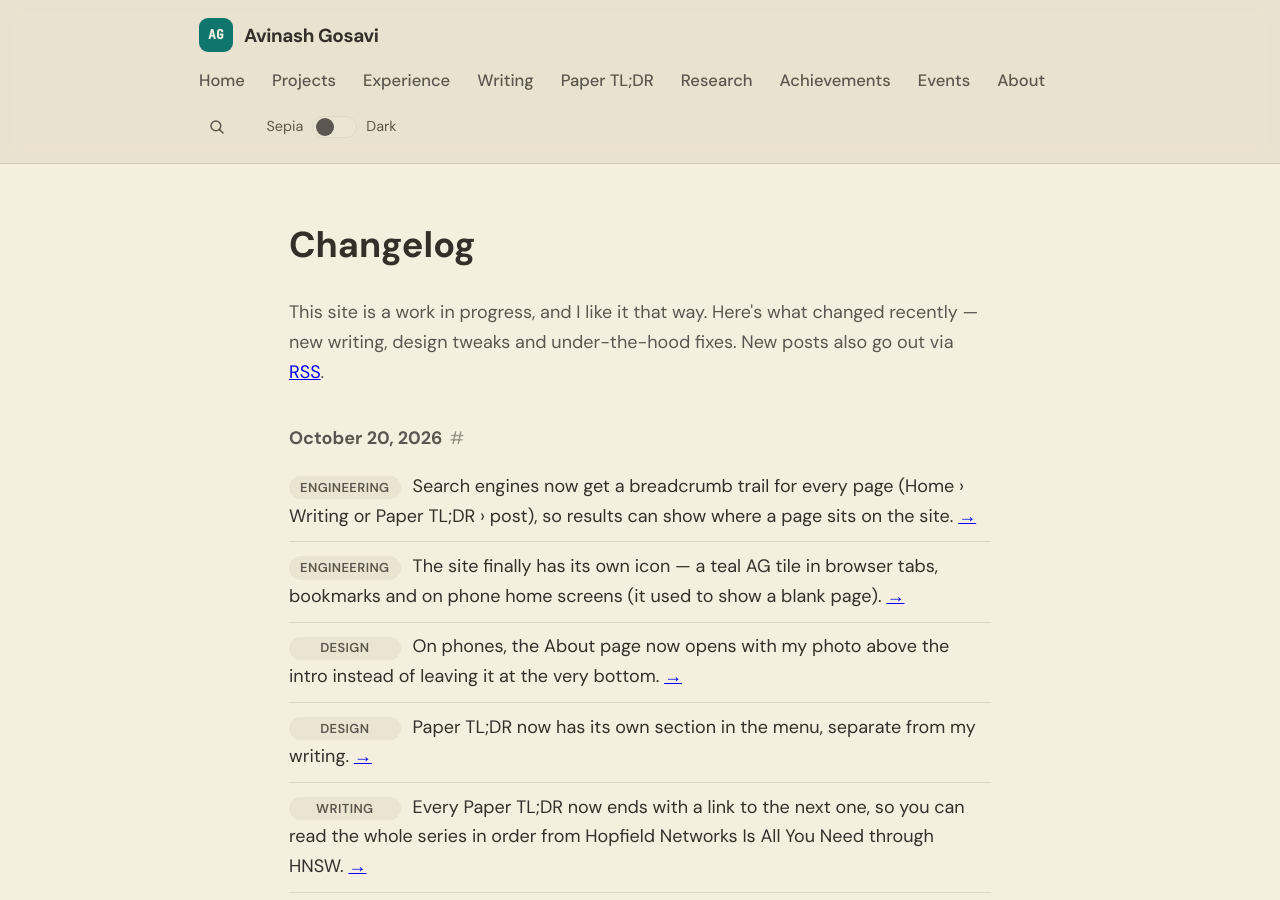
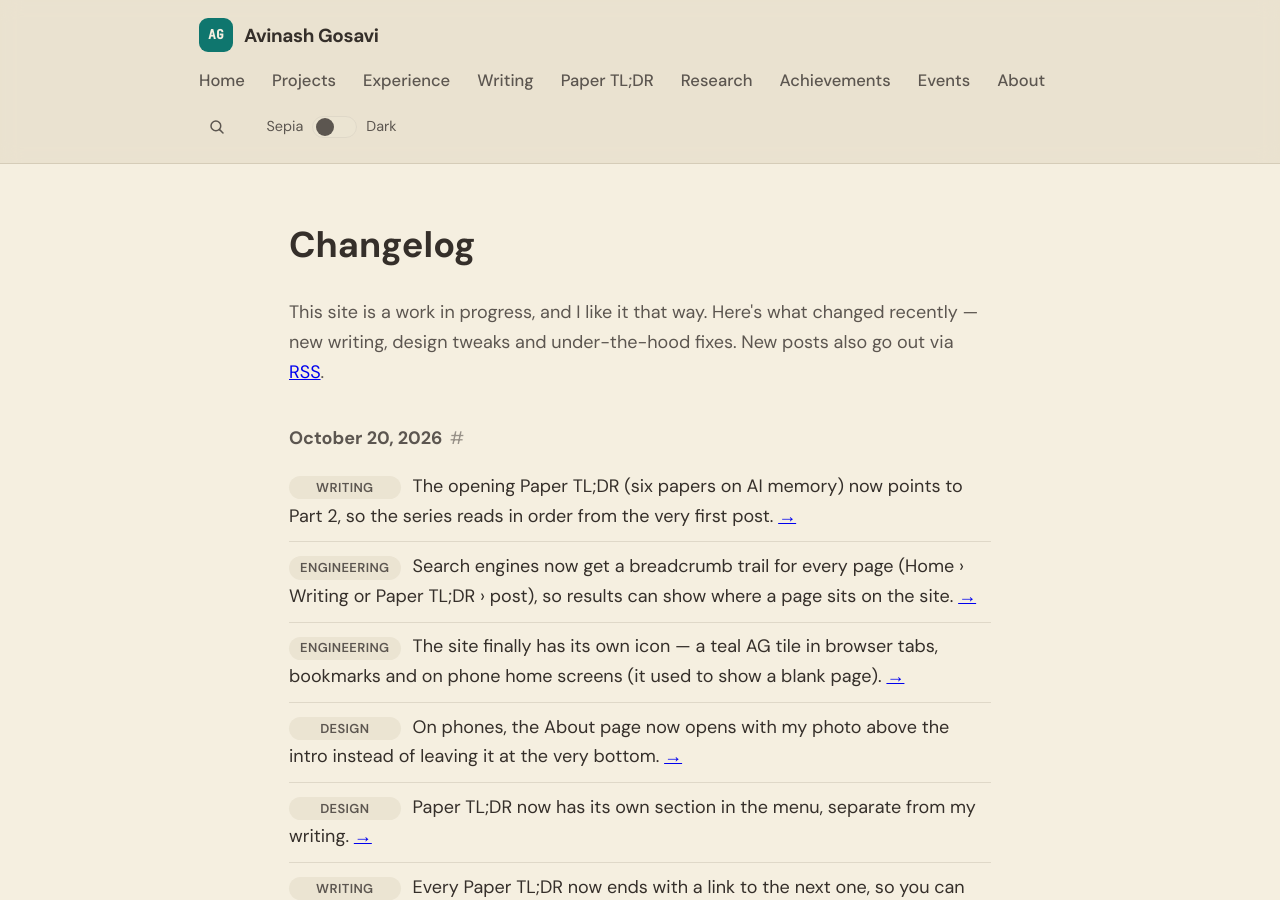
Before and after one commit to aag1091-alt/avinashgosavi.com, a Jekyll site: the page built from changelog.md, in a window 1280 px wide and 900 px high. Built offline with Jekyll 4.4.1, drawn with Linux system fonts in a browser that asks for light colours.

Commit message:
Six-papers hub links Part 2; llms.txt lists Writing, Series, Achievements
Co-Authored-By: Claude <noreply@anthropic.com>

```diff
--- a/_data/changelog.yml
+++ b/_data/changelog.yml
@@ -1,5 +1,9 @@
 # Public changelog shown on /changelog and (latest 3) on the homepage.
 # Newest first. desk: Writing | Design | Engineering
+- date: 2026-10-20
+  desk: Writing
+  text: The opening Paper TL;DR (six papers on AI memory) now points to Part 2, so the series reads in order from the very first post.
+  link: /post/paper-tldr-six-papers-on-memory/
 - date: 2026-10-20
   desk: Engineering
   text: Search engines now get a breadcrumb trail for every page (Home › Writing or Paper TL;DR › post), so results can show where a page sits on the site.
--- a/_posts/2026-10-18-paper-tldr-six-papers-on-memory.md
+++ b/_posts/2026-10-18-paper-tldr-six-papers-on-memory.md
@@ -68,3 +68,5 @@ I didn't start with papers. I started building, got stuck, and went looking for
 Reading these in a row, I keep landing on the same picture: good memory is **found by meaning and context**, **changes over time**, and **belongs to the person it's about**. Most systems today nail the first, ignore the second, and get the third backwards.
 
 All six live on my [papershelf](/research/#papershelf) with the rest of what I'm reading. If any of the vocabulary here is new, the [agent memory glossary](/post/agent-memory-glossary/) has short definitions. If there's a paper on memory or agents you think I should read next, I'd genuinely love to hear about it.
+
+Next in the series: [Hopfield Networks Is All You Need](/post/paper-tldr-hopfield-networks-is-all-you-need/), how modern Hopfield networks store exponentially many memories and why their update rule is transformer attention. Every part is listed on the [Paper TL;DR](/paper-tldr/) page.
--- a/llms.txt
+++ b/llms.txt
@@ -30,6 +30,9 @@ Full text of every post in one file: {{ "/llms-full.txt" | absolute_url }}
 ## Pages
 
 - [Paper TL;DR]({{ "/paper-tldr/" | absolute_url }}): plain-language summaries of papers on AI memory, retrieval and search
+- [Writing]({{ "/blog/" | absolute_url }}): all posts outside the Paper TL;DR section, filterable by tag
+- [Series]({{ "/series/" | absolute_url }}): multi-part series (VaultMem, Paper TL;DR) in reading order
+- [Achievements]({{ "/achievements/" | absolute_url }}): engineering work, open source, community roles and education
 - [Experience]({{ "/experience/" | absolute_url }}): work history
 - [Talks worth watching]({{ "/talks/" | absolute_url }}): recommended conference talks with one-line reasons
 - [Conferences & community]({{ "/events/" | absolute_url }}): events attended, hacked at, judged or mentored
```
Also changed, not shown: other parts of llms.txt (+1 -1 lines).
